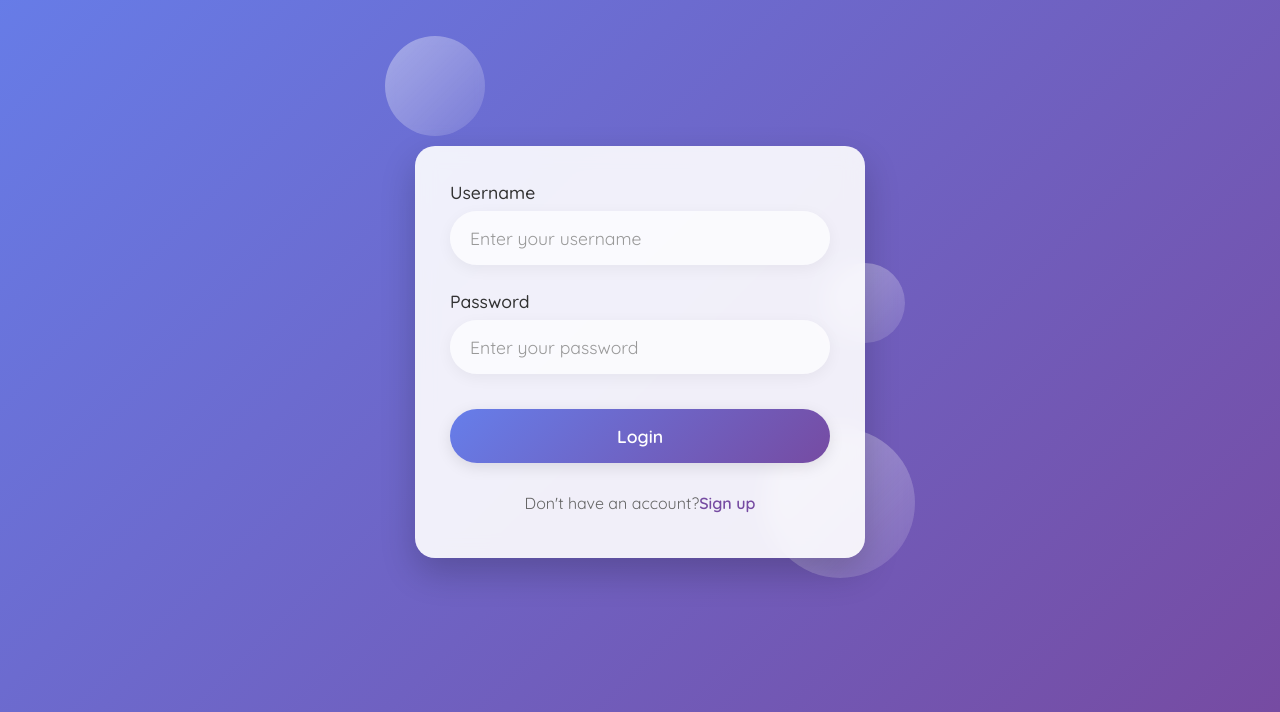
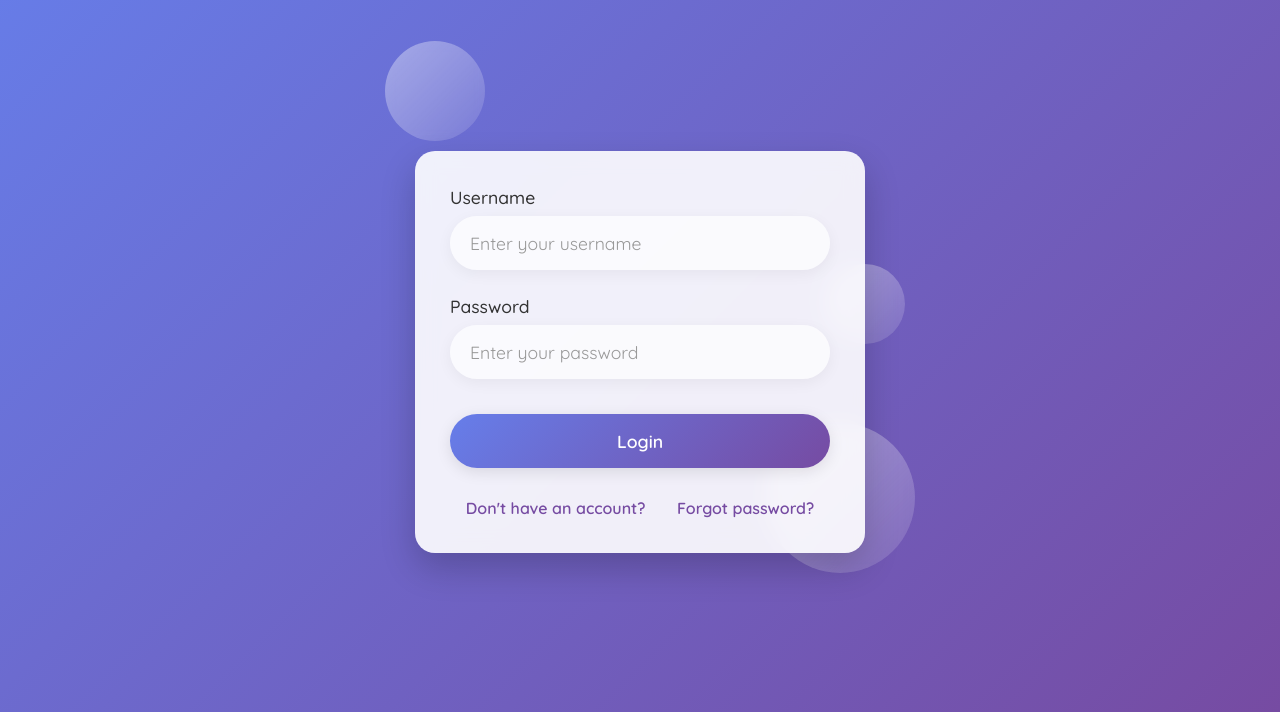
Before and after one commit to Adil-km/to-do-ist-django, a Django app: a page that uses templates/login.html in a window 1280 px wide. Shown: the part 88-800 px from the top of the page. Run offline with Django 5.2, Linux system fonts and the light colour scheme.

Commit message:
forgot password implemented

```diff
--- a/account/urls.py
+++ b/account/urls.py
@@ -7,12 +7,12 @@ urlpatterns = [
     path('signup/', views.signup_page, name="signup"),
     path('logout/', views.logout_page, name="logout"),
 
-    path('accounts/password_change/', auth_views.PasswordChangeView.as_view(), name='password_change'),
-    path('accounts/password_change/done/', auth_views.PasswordChangeDoneView.as_view(), name='password_change_done'),
+    path('password_change/', auth_views.PasswordChangeView.as_view(), name='password_change'),
+    path('password_change/done/', auth_views.PasswordChangeDoneView.as_view(), name='password_change_done'),
 
-    path('accounts/password_reset/', auth_views.PasswordResetView.as_view(), name='password_reset'),
-    path('accounts/password_reset/done/', auth_views.PasswordResetDoneView.as_view(), name='password_reset_done'),
-    path('accounts/reset/<uidb64>/<token>/', auth_views.PasswordResetConfirmView.as_view(), name='password_reset_confirm'),
-    path('accounts/reset/done/', auth_views.PasswordResetCompleteView.as_view(), name='password_reset_complete'),
+    path('password_reset/', auth_views.PasswordResetView.as_view(), name='password_reset'),
+    path('password_reset/done/', auth_views.PasswordResetDoneView.as_view(), name='password_reset_done'),
+    path('reset/<uidb64>/<token>/', auth_views.PasswordResetConfirmView.as_view(), name='password_reset_confirm'),
+    path('reset/done/', auth_views.PasswordResetCompleteView.as_view(), name='password_reset_complete'),
 
 ]
--- a/static/css/style.css
+++ b/static/css/style.css
@@ -586,8 +586,13 @@ body {
 
 .form-footer {
     display: flex;
+    justify-content: space-around;
+    margin-top: 30px;
+}
+
+.form-footer div{
+    display: flex;
     justify-content: center;
-    margin-top: 30px;
 }
 
 .form-footer p{
--- a/templates/login.html
+++ b/templates/login.html
@@ -51,8 +51,8 @@
     </form>
 
     <div class="form-footer">
-        <p>Don't have an account?</p>
-        <a tabindex="4" href="{% url 'signup' %}">Sign up</a>
+        <a tabindex="5" href="{% url 'signup' %}">Don't have an account?</a>
+        <a tabindex="4" href="{% url 'password_reset' %}">Forgot password?</a>
     </div>
 
 </div>
--- a/templates/signup.html
+++ b/templates/signup.html
@@ -87,8 +87,10 @@
     </form>
 
     <div class="form-footer">
-        <p>Already have an account?</p>
-        <a tabindex="6" href="{% url 'login' %}">Login</a>
+        <div>
+            <p>Already have an account?</p>
+            <a tabindex="6" href="{% url 'login' %}">Login</a>
+        </div>
     </div>
 
 </div>
```
Also changed, not shown: todo/settings.py (+4 -4 lines), db.sqlite3, 1 other file.
